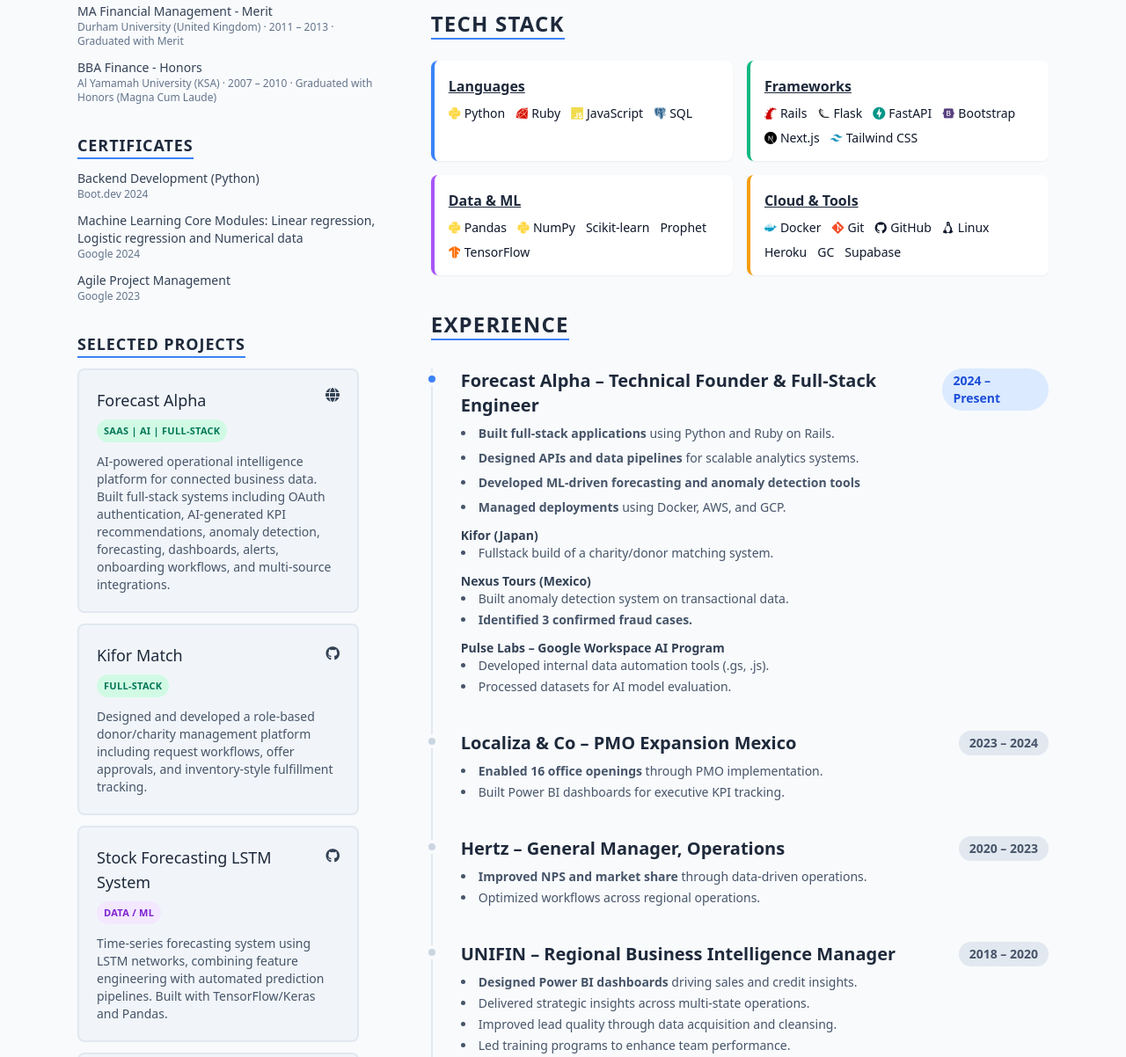
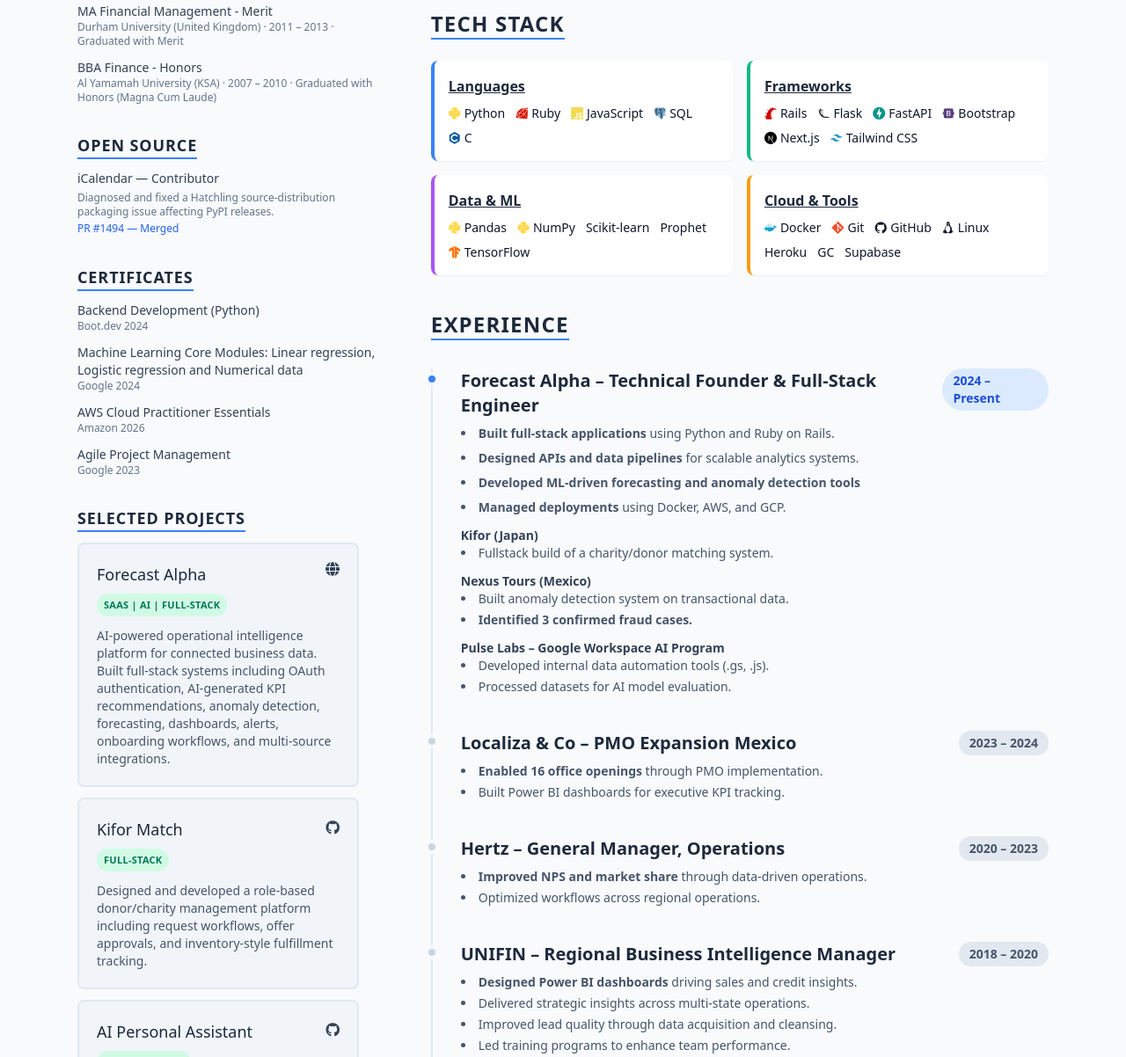
Before and after one commit to Hishamkhashman1/cv-maker, a plain HTML site: page index.html in a window 1280 px wide. Shown: the part 529-1731 px from the top of the page at 88% size. Drawn offline with nearby package versions, Linux system fonts and the light colour scheme.

Commit message:
updated CV

```diff
--- a/index.html
+++ b/index.html
@@ -22,6 +22,7 @@
                 <div class="flex gap-4 mt-2">
                     <a href="https://github.com/Hishamkhashman1" target="_blank" class="bg-slate-800 p-2 rounded hover:bg-slate-700 transition"><i class="fab fa-github fa-lg"></i></a>
                     <a href="https://www.linkedin.com/m/in/hishamkhashman" target="_blank" class="bg-slate-800 p-2 rounded hover:bg-slate-700 transition"><i class="fab fa-linkedin fa-lg"></i></a>
+                    <a href="https://wa.me/525551065958" target="_blank" class="bg-slate-800 p-2 rounded hover:bg-slate-700 transition"><i class="fab fa-whatsapp fa-lg"></i></a>
                 </div>
                 <!-- <span class="text-slate-500 mt-2"><i class="fas fa-map-marker-alt mr-2"></i>Mexcio / Japan / Jordan</span> -->
             </div>
@@ -63,6 +64,27 @@
                     </div>
                 </section>
                 <section class="break-inside-avoid">
+                  <h2 class="text-lg font-bold border-b-2 border-blue-500 inline-block mb-3 text-slate-800 uppercase tracking-wider">
+                    Open Source
+                  </h2>
+
+                  <div class="text-sm text-slate-700">
+                    <p class="font-medium">
+                      iCalendar — Contributor
+                    </p>
+
+                    <p class="text-xs text-slate-500 mt-1">
+                      Diagnosed and fixed a Hatchling source-distribution packaging issue
+                      affecting PyPI releases.
+                    </p>
+
+                    <a href="https://github.com/collective/icalendar/pull/1494"
+                       class="text-xs text-blue-600 hover:underline">
+                      PR #1494 — Merged
+                    </a>
+                  </div>
+                </section>
+                <section class="break-inside-avoid">
                     <h2 class="text-lg font-bold border-b-2 border-blue-500 inline-block mb-3 text-slate-800 uppercase tracking-wider">Certificates</h2>
                     <div class="space-y-3 text-sm text-slate-700">
                         <div>
@@ -72,6 +94,10 @@
                         <div>
                             <p class="font-medium">Machine Learning Core Modules: Linear regression, Logistic regression and Numerical data</p>
                             <p class="text-xs text-slate-500">Google 2024</p>
+                        </div>
+                        <div>
+                            <p class="font-medium">AWS Cloud Practitioner Essentials</p>
+                            <p class="text-xs text-slate-500">Amazon 2026</p>
                         </div>
                         <div>
                             <p class="font-medium">Agile Project Management</p>
@@ -119,18 +145,18 @@
       <p class="text-slate-600 mt-3 text-sm">Designed and developed a role-based donor/charity management platform including request workflows, offer approvals, and inventory-style fulfillment tracking.</p>
     </a>
 
-    <a href="https://github.com/Hishamkhashman1/stock-forecasting-lstm" class="block max-w-[20rem] bg-slate-100 p-5 rounded-lg border-2 border-slate-200 hover:border-blue-500 transition transform hover:-translate-y-1">
-      <div class="flex justify-between items-start gap-2">
-        <div>
-          <h3 class="text-lg  text-slate-800">Stock Forecasting LSTM System</h3>
-          <span class="inline-block mt-2 text-[11px] font-semibold uppercase tracking-wide bg-purple-100 text-purple-700 px-2 py-1 rounded-full">
-            Data / ML
-          </span>
-        </div>
-        <i class="fab fa-github mt-1 text-slate-700"></i>
-      </div>
-      <p class="text-slate-600 mt-3 text-sm">Time-series forecasting system using LSTM networks, combining feature engineering with automated prediction pipelines. Built with TensorFlow/Keras and Pandas.</p>
-    </a>
+    <!-- <a href="https://github.com/Hishamkhashman1/stock-forecasting-lstm" class="block max-w-[20rem] bg-slate-100 p-5 rounded-lg border-2 border-slate-200 hover:border-blue-500 transition transform hover:-translate-y-1"> -->
+    <!--   <div class="flex justify-between items-start gap-2"> -->
+    <!--     <div> -->
+    <!--       <h3 class="text-lg  text-slate-800">Stock Forecasting LSTM System</h3> -->
+    <!--       <span class="inline-block mt-2 text-[11px] font-semibold uppercase tracking-wide bg-purple-100 text-purple-700 px-2 py-1 rounded-full"> -->
+    <!--         Data / ML -->
+    <!--       </span> -->
+    <!--     </div> -->
+    <!--     <i class="fab fa-github mt-1 text-slate-700"></i> -->
+    <!--   </div> -->
+    <!--   <p class="text-slate-600 mt-3 text-sm">Time-series forecasting system using LSTM networks, combining feature engineering with automated prediction pipelines. Built with TensorFlow/Keras and Pandas.</p> -->
+    <!-- </a> -->
 
     <a href="https://github.com/Hishamkhashman1/AI-Personal-Assistant" class="block max-w-[20rem] bg-slate-100 p-5 rounded-lg border-2 border-slate-200 hover:border-blue-500 transition transform hover:-translate-y-1">
       <div class="flex justify-between items-start gap-2">
@@ -177,6 +203,7 @@
                               <span class="flex items-center gap-1"><i class="devicon-ruby-plain colored"></i> Ruby</span>
                               <span class="flex items-center gap-1"><i class="devicon-javascript-plain colored"></i> JavaScript</span>
                               <span class="flex items-center gap-1"><i class="devicon-postgresql-plain colored"></i> SQL</span>
+                              <span class="flex items-center gap-1"><i class="devicon-c-plain colored"></i> C</span>
                             </p>
                         </div>
                         <div class="bg-white p-4 rounded-lg shadow-sm border-l-4 border-emerald-500">
```
